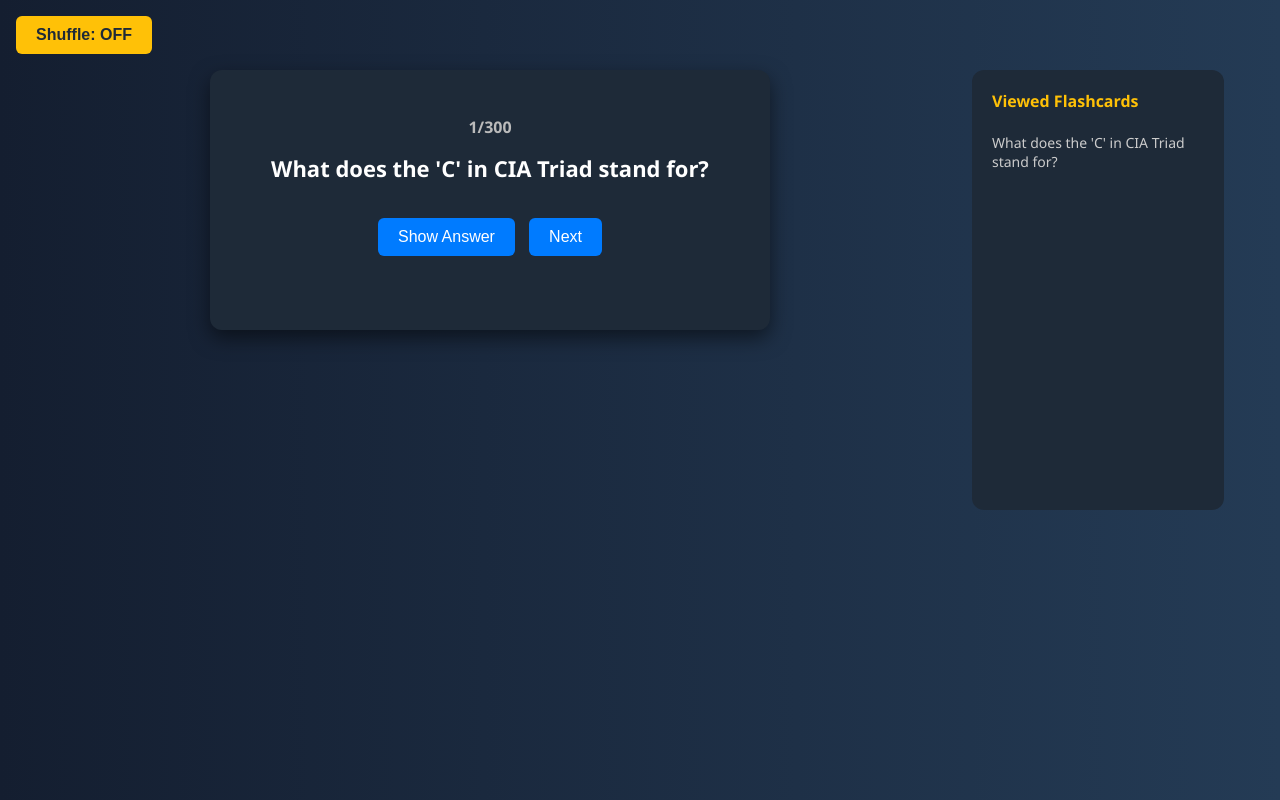
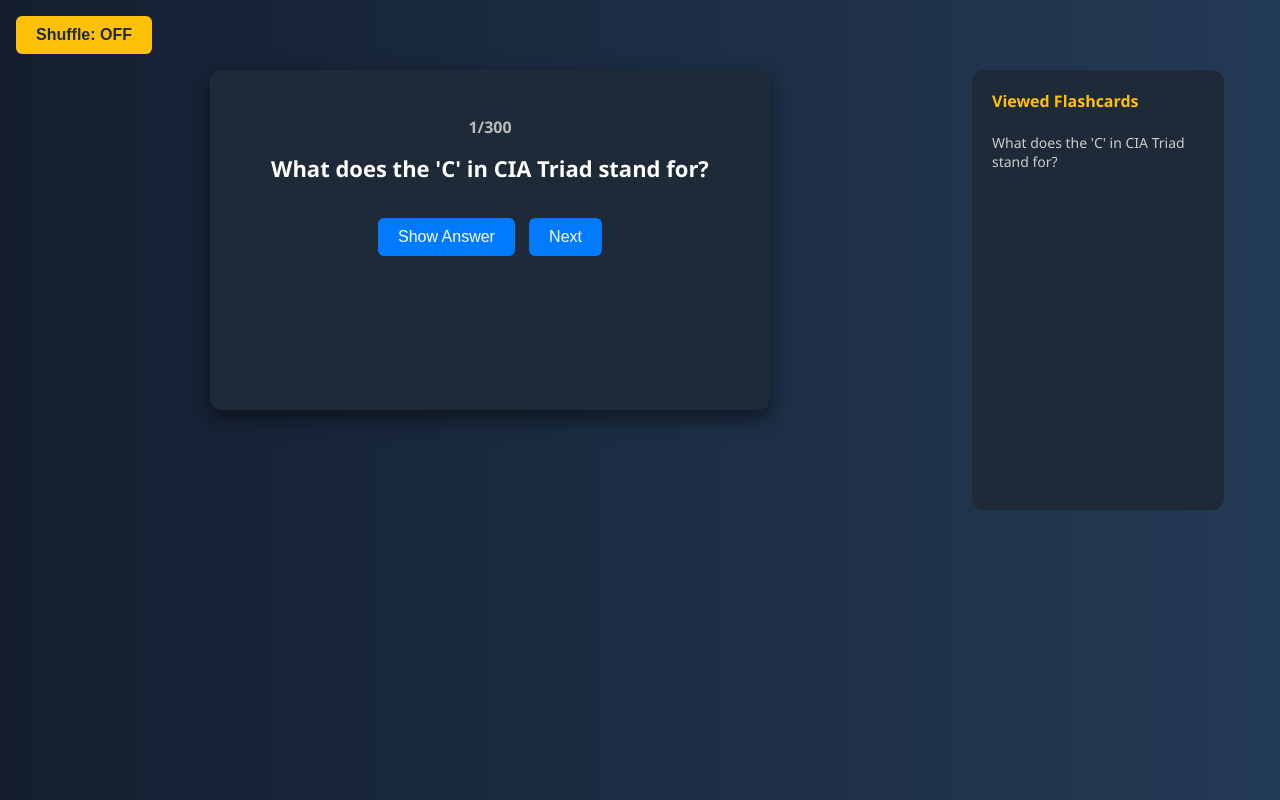
Before and after one commit to janmesh799/flash-cards, a plain HTML site: page index.html in a window 1280 px wide. Drawn offline with Linux system fonts and the light colour scheme.

Commit message:
Update style.css

```diff
--- a/style.css
+++ b/style.css
@@ -55,7 +55,8 @@ body {
   padding: 30px;
   text-align: center;
   transition: transform 0.3s ease;
-  max-height: 25vh
+  max-height: 35vh;
+  min-height: 20vh;
 }
 
 .card:hover {
```
